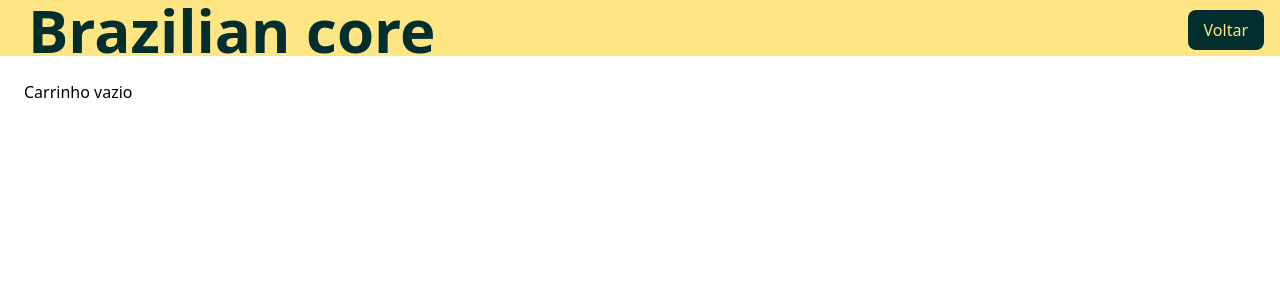
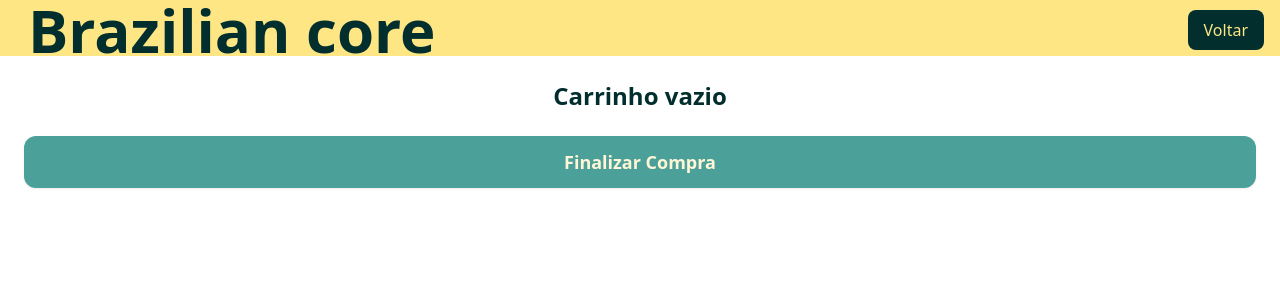
Before and after one commit to JoaoVictorCostaBarbosa/brazilian_core, a Next.js app in the folder frontend/: page /cart in a window 1280 px wide. Shown: the top 300 px of the page. Built offline with nearby package versions, Linux system fonts and the light colour scheme; a web font is replaced by a local one.

Commit message:
feat: create logic for end order

```diff
--- a/frontend/src/app/(private)/cart/cartContext.tsx
+++ b/frontend/src/app/(private)/cart/cartContext.tsx
@@ -12,6 +12,7 @@ export interface CartItemProps extends Parfum {
 interface CartContextProps {
   cartItems: CartItemProps[];
   addToCart: (id: string) => Promise<void>;
+  setCartItems: React.Dispatch<React.SetStateAction<CartItemProps[]>>;
   removeFromCart: (id: string) => Promise<void>;
   getCartItems: () => Promise<CartItemProps[]>;
   getCurrCartItems: () => CartItemProps[];
@@ -97,6 +98,7 @@ export function CartProvider({ children }: { children: React.ReactNode }) {
       value={{
         cartItems,
         addToCart,
+        setCartItems,
         removeFromCart,
         getCartItems,
         getCurrCartItems,
--- a/frontend/src/app/(private)/cart/cartItem.tsx
+++ b/frontend/src/app/(private)/cart/cartItem.tsx
@@ -6,23 +6,37 @@ interface CartItemComponentProps {
 }
 
 
-export default function CartItem({item}: CartItemComponentProps){
-    const {removeFromCart, addToCart} = useCart();
+export default function CartItem({ item }: CartItemComponentProps) {
+  const { removeFromCart, addToCart } = useCart();
 
-    return(
-        <div className="p-2 bg-amber-100 border-2 border-teal-900 grid grid-cols-8 rounded-lg flex-row mb-2 gap-1">
-            <div className="flex justify-center items-center col-span-1">
-                {item.quantity}
-            </div>
-            <div className="col-span-5 items-center flex">
-                <h1 className="font-bold">{item.name}</h1>
-            </div>
-            <div className="col-span-1 items-center flex">
-                <button onClick={() => {removeFromCart(item.id)}}>-</button>
-            </div>
-            <div className="col-span-1 items-center flex">
-                <button onClick={() => {addToCart(item.id)}}>+</button>
-            </div>
-        </div>
-    )
+  return (
+    <div className="flex items-center justify-between bg-amber-50 border border-teal-900 rounded-xl p-4 mb-3 shadow-sm hover:shadow-md transition-shadow">
+
+      <div className="flex items-center justify-center w-10 h-10 rounded-full bg-teal-900 text-amber-100 font-bold">
+        {item.quantity}
+      </div>
+
+      <div className="flex-1 px-4">
+        <h1 className="font-semibold text-lg text-teal-950">
+          {item.name} - R${(item.price * item.quantity).toFixed(2)}
+        </h1>
+      </div>
+
+      <div className="flex items-center gap-2">
+        <button
+          onClick={() => removeFromCart(item.id)}
+          className="w-9 h-9 rounded-lg bg-teal-900 text-amber-100 font-bold hover:bg-teal-800 transition-colors"
+        >
+          −
+        </button>
+
+        <button
+          onClick={() => addToCart(item.id)}
+          className="w-9 h-9 rounded-lg bg-teal-900 text-amber-100 font-bold hover:bg-teal-800 transition-colors"
+        >
+          +
+        </button>
+      </div>
+    </div>
+  );
 }
--- a/frontend/src/app/(private)/cart/page.tsx
+++ b/frontend/src/app/(private)/cart/page.tsx
@@ -2,51 +2,88 @@
 import { useEffect, useState } from "react";
 import RenderCartItems from "./renderCartItems";
 import { useCart } from "./cartContext";
-import { CartItemProps } from "./cartContext";
 import Link from "next/link";
+import { useForm } from "react-hook-form";
+import { createOrder } from "../../../../api/order";
 
 export interface Parfum {
-    id: string,
-    name: string,
-    price: number
-    description: string,
-    stock_quantity: number,
-    url_img: string
+  id: string;
+  name: string;
+  price: number;
+  description: string;
+  stock_quantity: number;
+  url_img: string;
 }
 
+interface CouponFormData {
+  coupon_code?: string;
+}
 
-export default function Cart(){
-  const { cartItems, getCartItems, getCurrCartItems } = useCart();
+export default function Cart() {
+  const { cartItems, getCurrCartItems, setCartItems } = useCart();
+  const { register, handleSubmit } = useForm<CouponFormData>();
+  const [couponCode, setCouponCode] = useState<string | null>(null);
+  const [error, setError] = useState<string | null>(null);
+  const [loading, setLoading] = useState(false);
+  const [success, setSuccess] = useState(false);
 
   useEffect(() => {
     getCurrCartItems();
   }, [cartItems]);
 
-  const hasItems = cartItems.length;
+  async function finalizePurchase() {
+    try {
+      setSuccess(false);
+      setLoading(true);
+      setError(null);
+      const response = await createOrder(couponCode ?? undefined);
+      if (response.status !== 201) throw new Error("Erro ao finalizar compra");
+      setCartItems([])
+      getCurrCartItems()
+      setSuccess(true);
+      setTimeout(() => {
+        setSuccess(false);
+      }, 3000);
+    } catch {
+      setError("Erro ao finalizar compra");
+    } finally {
+      setCouponCode(null);
+      setLoading(false);
+    }
+  }
+
+  const hasItems = cartItems.length > 0;
 
   return (
     <div>
-
-    <div className="h-[7vh] bg-amber-200 grid grid-cols-2 items-center">
-        <h1 className="ml-7 text-6xl font-extrabold text-teal-950">
-          Brazilian core
-        </h1>
+      <div className="h-[7vh] bg-amber-200 grid grid-cols-2 items-center">
+        <h1 className="ml-7 text-6xl font-extrabold text-teal-950">Brazilian core</h1>
 
         <div className="flex justify-end px-4">
-          <Link
-            href="/home"
-            className="text-amber-200 bg-teal-950 py-2 px-4 rounded-lg"
-          >
-            Voltar
-          </Link>
+          <Link href="/home" className="text-amber-200 bg-teal-950 py-2 px-4 rounded-lg">Voltar</Link>
         </div>
       </div>
 
       <div className="p-6 rounded-b-lg">
-        {hasItems
-        ? <RenderCartItems cartItems={cartItems} />
-        : <p>Carrinho vazio</p>
-      }
+        {hasItems ? <RenderCartItems cartItems={cartItems} /> : <p className="text-center text-2xl font-bold text-teal-950">Carrinho vazio</p>}
+
+        <form onSubmit={handleSubmit((data) => setCouponCode(data.coupon_code ?? null))} className={`bg-white rounded-xl shadow-md p-4 border border-teal-400 ${hasItems ? "flex" : "hidden"} flex-col gap-4 mt-4`}>
+          <div className="flex flex-col gap-1">
+            <label className="text-sm font-semibold text-teal-900">Código do cupom</label>
+            <input {...register("coupon_code")} className="outline-none rounded-lg border border-teal-200 p-3 text-teal-950 focus:ring-2 focus:ring-emerald-700 transition" />
+          </div>
+
+          <button type="submit" className="bg-emerald-900 max-w-fit px-4 text-amber-100 rounded-xl py-3 font-semibold text-lg hover:bg-emerald-800 transition">Aplicar cupom</button>
+        </form>
+
+        {couponCode && <div className="mt-4 bg-emerald-50 border border-emerald-700 rounded-xl p-4 text-emerald-900 font-semibold">Cupom aplicado: <span className="uppercase">{couponCode}</span></div>}
+
+        {error && <p className="text-red-600 mt-4">{error}</p>}
+        {success && <p className="text-green-600 mt-4">Compra finalizada com sucesso</p>}
+
+        <button onClick={finalizePurchase} disabled={!hasItems || loading} className="mt-6 w-full py-3 rounded-xl font-bold text-lg bg-teal-900 text-amber-100 hover:bg-teal-800 transition-colors disabled:bg-teal-700 disabled:cursor-not-allowed disabled:opacity-70 shadow-sm hover:shadow-md">
+          {loading ? "Finalizando..." : "Finalizar Compra"}
+        </button>
       </div>
     </div>
   );
```
